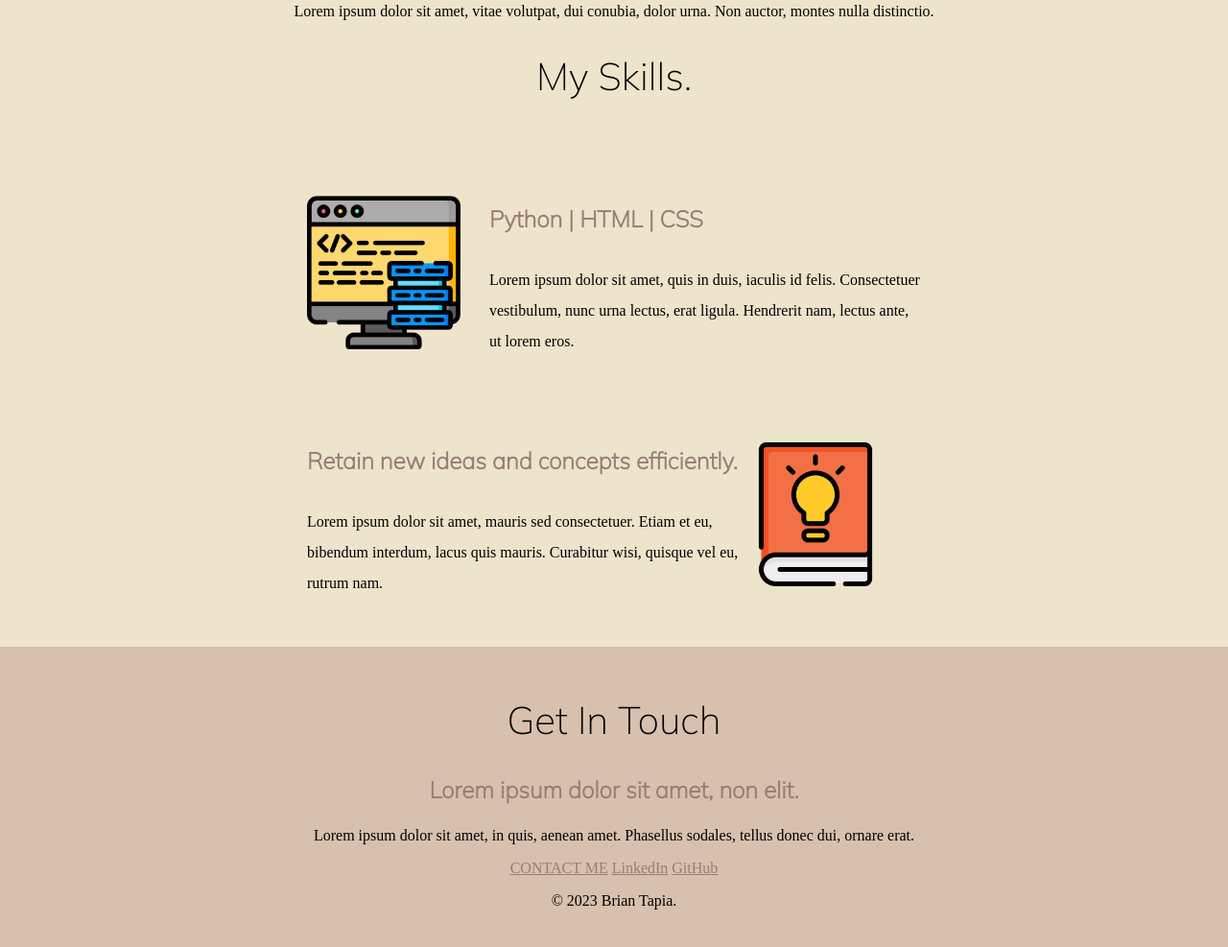
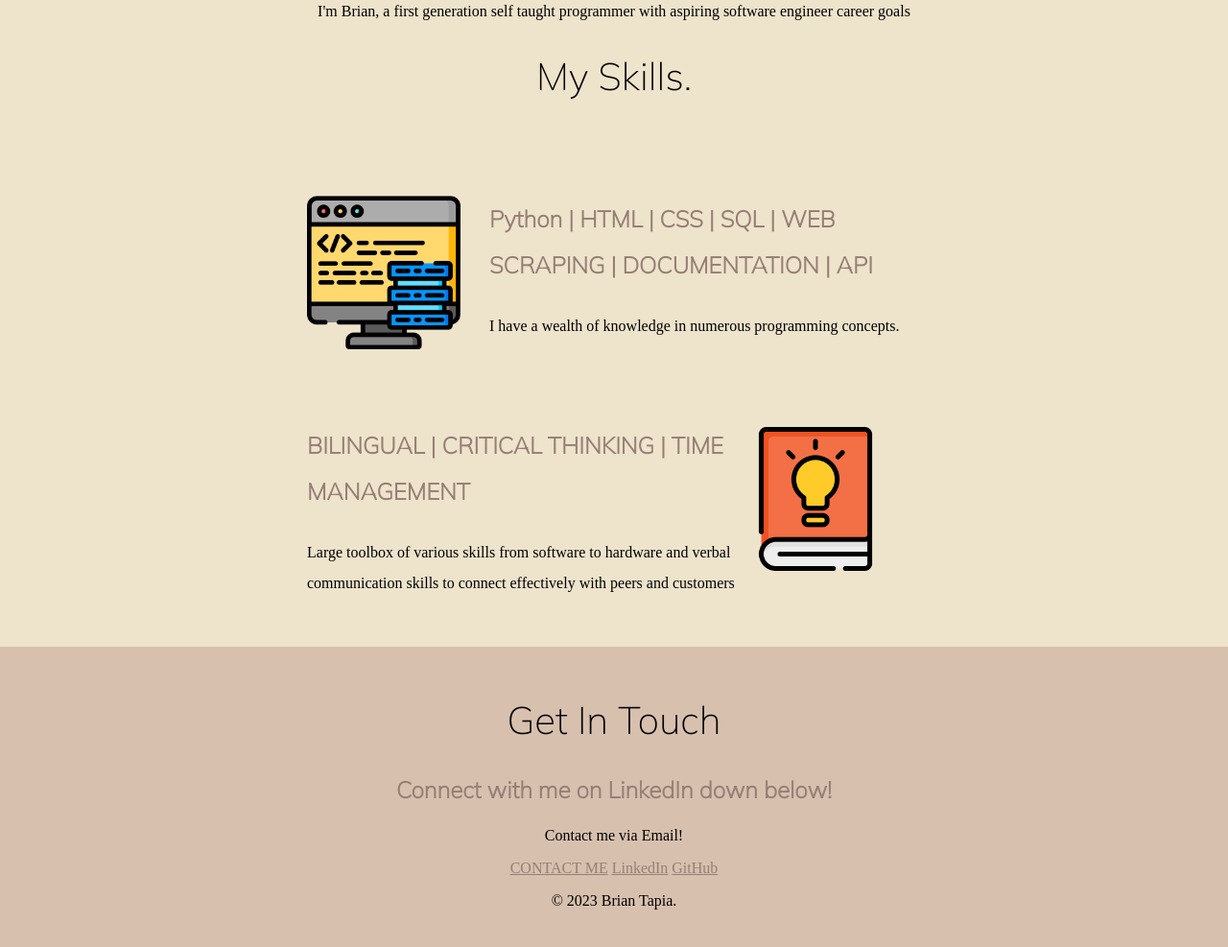
Before and after one commit to JBBrian/PersonalSite, a plain HTML site: page index.html in a window 1280 px wide. Shown: the part 1085-2072 px from the top of the page at 96% size. Drawn offline with Linux system fonts and the light colour scheme; a web font is replaced by a local one.

Commit message:
Update index.html

```diff
--- a/index.html
+++ b/index.html
@@ -22,27 +22,27 @@
             <div class="profile">
             <img class="headshot" src="images/circular-headshot.png" alt="">
             <h2>Hello.</h2>
-            <p>Lorem ipsum dolor sit amet, vitae volutpat, dui conubia, dolor urna. Non auctor, montes nulla distinctio.</p>
+            <p>I'm Brian, a first generation self taught programmer with aspiring software engineer career goals</p>
          </div>
         <div class="skills">
             <h2>My Skills.</h2>
             <div class="skill-row">
                 <img class="code-img" src="images/data.png" alt="coding-img">
-                <h3>Python | HTML | CSS</h3>
-                <p>Lorem ipsum dolor sit amet, quis in duis, iaculis id felis. Consectetuer vestibulum, nunc urna lectus, erat ligula. Hendrerit nam, lectus ante, ut lorem eros.</p>
+                <h3>Python | HTML | CSS | SQL | WEB SCRAPING | DOCUMENTATION | API</h3>
+                <p>I have a wealth of knowledge in numerous programming concepts.</p>
             </div>
         <div class="skill-row">
             <img class="book-img" src="images/book.png" alt="">
-            <h3>Retain new ideas and concepts efficiently.</h3>
-            <p>Lorem ipsum dolor sit amet, mauris sed consectetuer. Etiam et eu, bibendum interdum, lacus quis mauris. Curabitur wisi, quisque vel eu, rutrum nam.</p>
+            <h3>BILINGUAL | CRITICAL THINKING | TIME MANAGEMENT</h3>
+            <p>Large toolbox of various skills from software to hardware and verbal communication skills to connect effectively with peers and customers </p>
         </div>
       </div>
             <!-- moved above -->
         </div>
       <div class="contact-me">
         <h2>Get In Touch</h2>
-        <h3>Lorem ipsum dolor sit amet, non elit.</h3>
-        <p>Lorem ipsum dolor sit amet, in quis, aenean amet. Phasellus sodales, tellus donec dui, ornare erat.</p>
+        <h3>Connect with me on LinkedIn down below!</h3>
+        <p>Contact me via Email!</p>
         <a class="btn" href="mailto:briantapia@outlook.com">CONTACT ME</a>
         <a class="footer-link" href="https://www.linkedin.com/in/brian-tapia-b5b5b924a/">LinkedIn</a>
         <a class="footer-link" href="https://github.com/JBBrian">GitHub</a>
```
